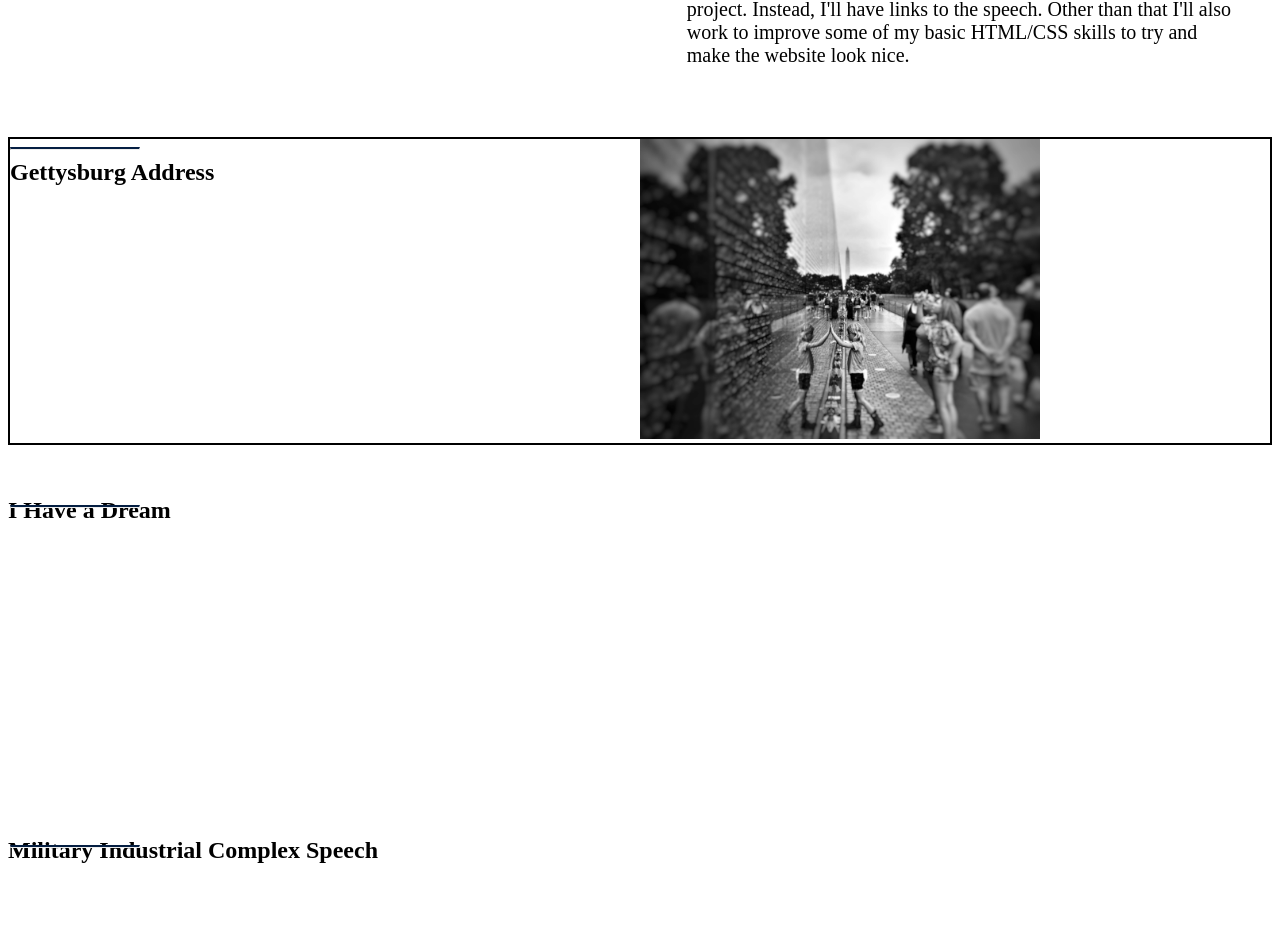
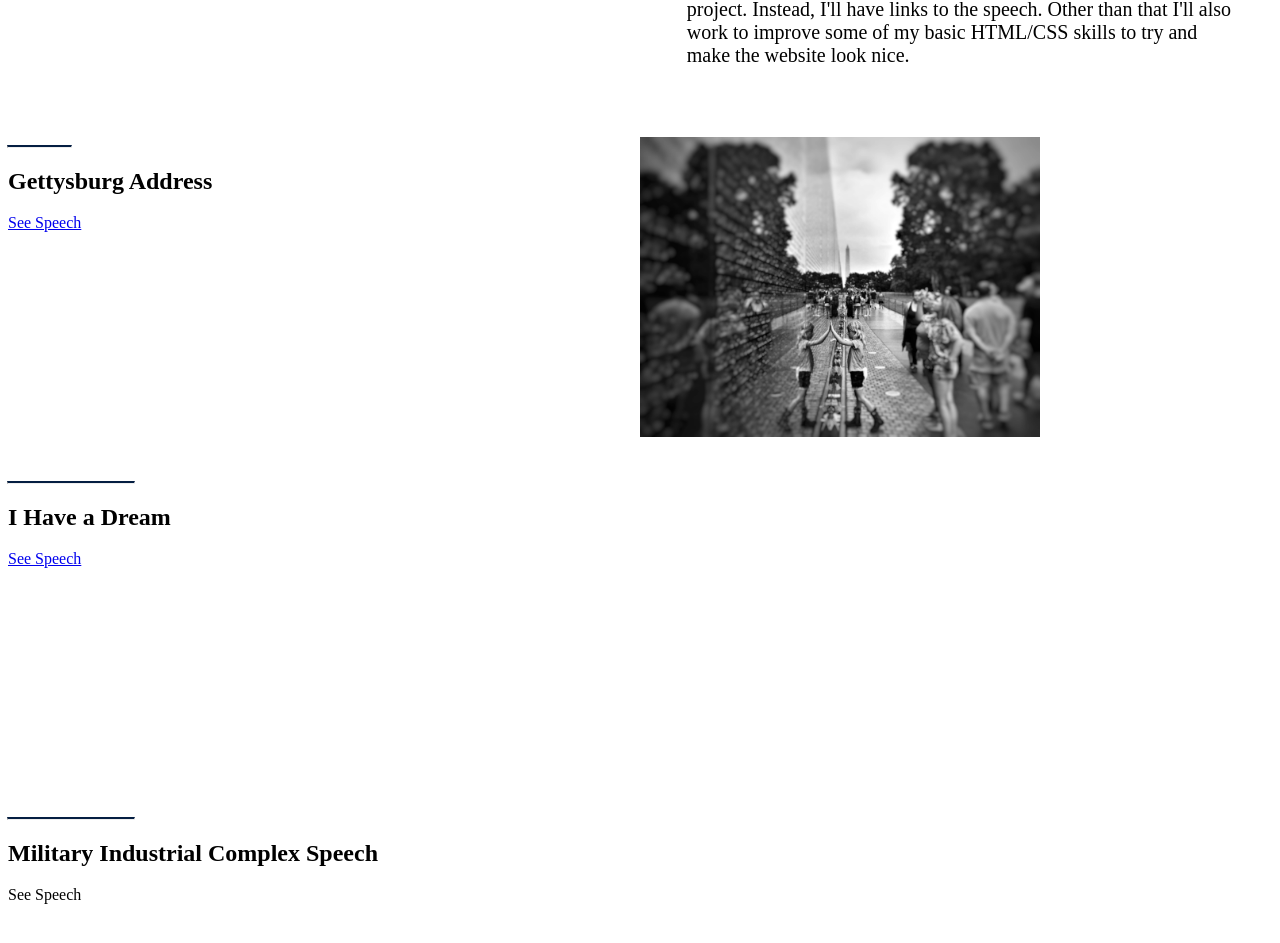
Before and after one commit to ravenusmc/three_speeches, a Vue app in the folder client/: page / in a window 1280 px wide. Shown: the part 769-1712 px from the top of the page. Built offline with nearby package versions, Linux system fonts and the light colour scheme.

Commit message:
working on speech section

```diff
--- a/client/src/components/home/Speech.vue
+++ b/client/src/components/home/Speech.vue
@@ -4,6 +4,7 @@
     <hr>
     <div>
       <h1>{{ title }}</h1>
+      <p><a :href=url>See Speech</a></p>
     </div>
 
 
@@ -13,15 +14,15 @@
 <script>
 export default {
   name: "Speech",
-  props: ['title']
+  props: ['title', 'url']
 }
 </script>
 
 <style scoped>
 
 hr {
-  position: absolute;
-  left: 10px;
+  position: relative;
+  left: -45%;
   border-top: 2px solid #041E42;
   width: 10%;
 }
--- a/client/src/views/Home.vue
+++ b/client/src/views/Home.vue
@@ -13,7 +13,8 @@
       <div id='speechDiv'>
 
         <Speech
-          :title=speechOne>
+          :title=speechOne
+          :url=urlGettysburg>
         </Speech>
 
         <div>
@@ -25,7 +26,8 @@
       <div>
 
         <Speech
-          :title=speechTwo>
+          :title=speechTwo
+          :url=urlDream>
         </Speech>
         <div>
         </div>
@@ -62,7 +64,9 @@ export default {
     return {
       speechOne: 'Gettysburg Address',
       speechTwo: 'I Have a Dream',
-      speechThree: 'Military Industrial Complex Speech'
+      speechThree: 'Military Industrial Complex Speech',
+      urlGettysburg: 'https://en.wikipedia.org/wiki/Gettysburg_Address#:~:text=The%20Gettysburg%20Address%20is%20a,armies%20defeated%20those%20of%20the',
+      urlDream: 'https://www.americanrhetoric.com/speeches/mlkihaveadream.htm',
     }
   },
   components: {
@@ -93,7 +97,6 @@ export default {
 #speechDiv {
   display: grid;
   grid-template-columns: 1fr 1fr;
-  border: 2px solid black;
   justify-content: center;
 }
 
```
